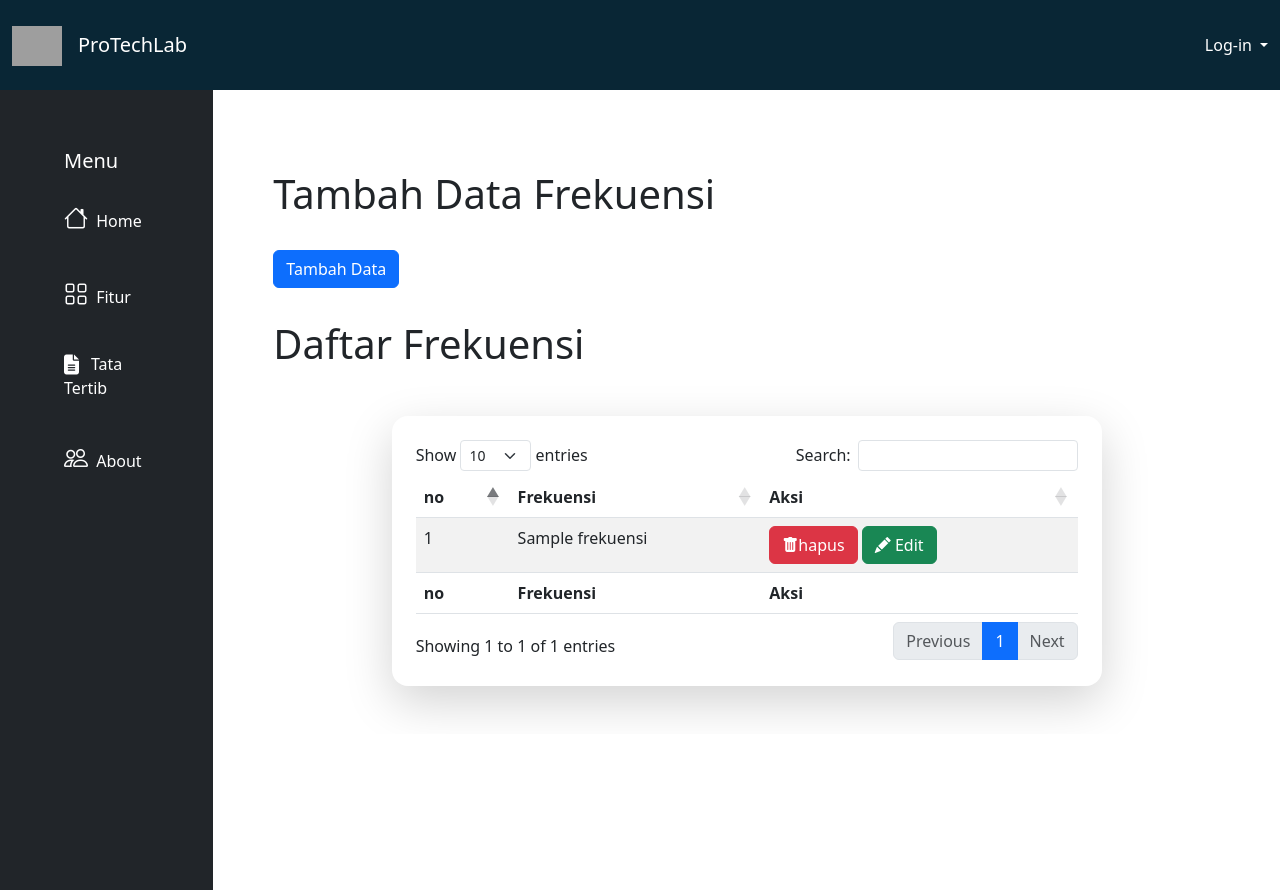
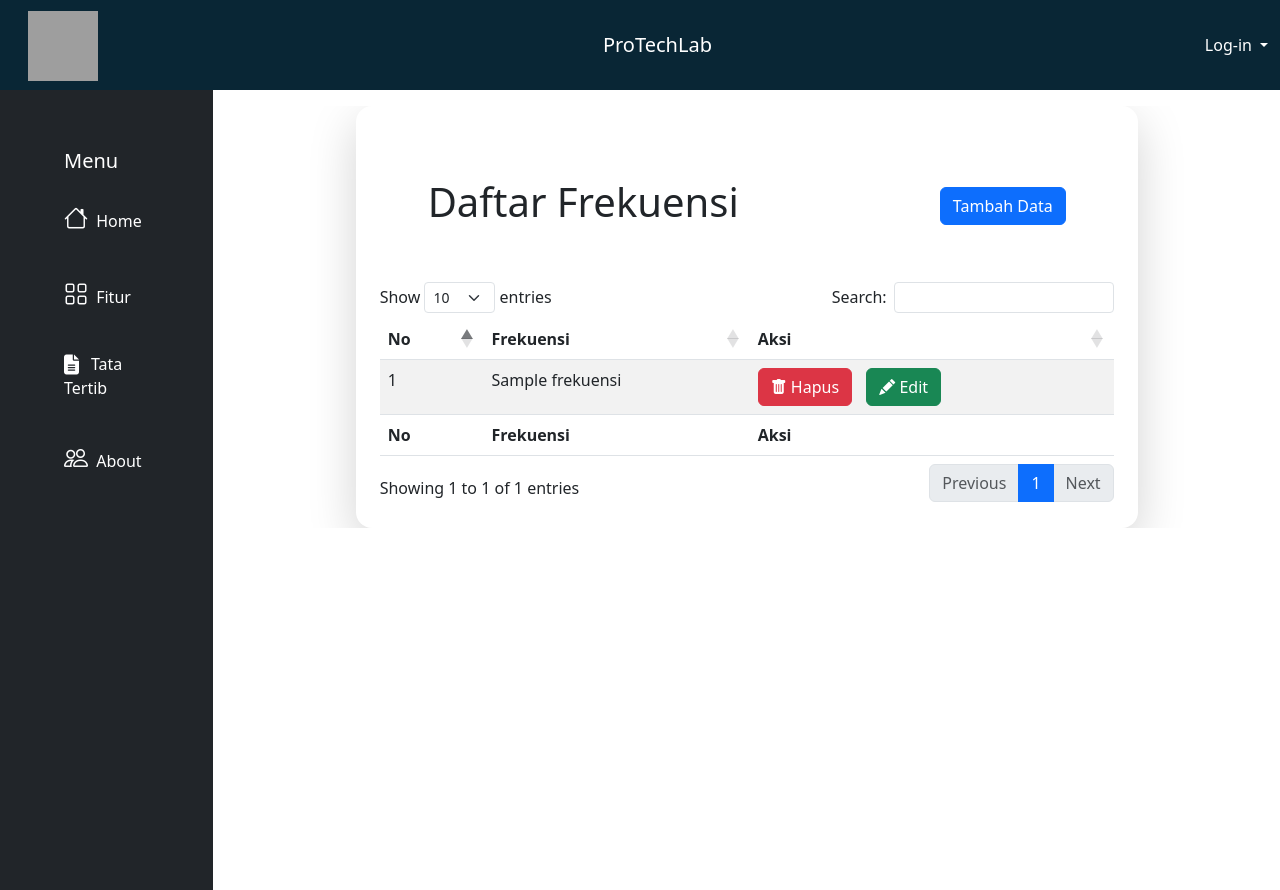
Before and after one commit to ICLabs-Fikom-UMI/ProTechLab-Sistem-Pelanggaran-Praktikan, a PHP site: the page made by app/view/menu/edit.php in a window 1280 px wide. Run offline with PHP 8.4, Linux system fonts and the light colour scheme; the visitor is signed in with stand-in values (Sample User, id 1); the template is opened without the code that fills it: most values are stand-ins (such as "Sample title", 1, 10 or a date in 2020); some libraries are stand-ins or nearby versions; grey boxes are pictures that could not be loaded.

Commit message:
fitur lapor , berhasil input

```diff
--- a/app/view/menu/edit.php
+++ b/app/view/menu/edit.php
@@ -1,29 +1,18 @@
 <!-- views/frekuensi/tambah.php -->
 <div class="overflow-scroll" style="max-height: 85vh; overflow-x: hidden;">
-    <div class="container mt-3 p-5">
-        <h1>Tambah Data Frekuensi</h1>
-        <br>
-        <button type="button" class="btn btn-primary tombolTambahFrekuensi" data-bs-toggle="modal" data-bs-target="#formModalEdit">Tambah
-            Data</button>
-
-        <div class="col py-3  ">
-            <div class="row">
+    <div class="w-75 mx-auto shadow-lg rounded-4 p-4">
         <div class="col-lg-6">
             <?php Flasher::flash() ?>
         </div>
+        <div class="d-flex justify-content-between align-items-center p-5">
+            <h1>Daftar Frekuensi</h1>
+            <button type="button" class="btn btn-primary tombolTambahFrekuensi" data-bs-toggle="modal"
+                data-bs-target="#formModalEdit">Tambah Data</button>
         </div>
-
-
-        </div>
-
-
-        <H1>Daftar Frekuensi </H1>
-
-        <div class="w-75 mx-auto mt-5 shadow-lg rounded-4 p-4">
         <table id="myTable" class="table table-striped" style="width:100%">
             <thead>
                 <tr>
-                        <th>no</th>
+                    <th>No</th>
                     <th>Frekuensi</th>
                     <th>Aksi</th>
                 </tr>
@@ -33,62 +22,53 @@
                 foreach ($data["frekuensi"] as $frekuensi):
                     $no++; ?>
                     <tr>
+                        <td><?= $no; ?></td>
+                        <td><?= $frekuensi["nama_frek"]; ?></td>
                         <td>
-                                <?= $no; ?>
-                            </td>
-                            <td>
-                                <?= $frekuensi["nama_frek"]; ?>
-                            </td>
-                            <td>
-                                <!-- Tambahkan tautan aksi di sini -->
-                                <button
-                                    onclick="location.href='<?= BASEURL; ?>/menu/hapusFrekuensi/<?= $frekuensi['id_frek']; ?>'; return confirm ('yakin?')"
-                                    class="btn btn-danger hapusFrekuensi"> <i class="bi bi-trash-fill"></i>hapus</button>
+                            <button onclick="location.href='<?= BASEURL; ?>/menu/hapusFrekuensi/<?= $frekuensi['id_frek']; ?>'; return confirm ('yakin?')"
+                                class="btn btn-danger hapusFrekuensi" style="margin-right: 10px;">
+                                <i class="bi bi-trash-fill"></i> Hapus
+                            </button>
 
-                                <a href="<?= BASEURL; ?>/menu/ubah/<?= $frekuensi['id_frek']; ?>" class="btn btn-success tampilEdit" data-bs-toggle="modal"
+                            <a href="<?= BASEURL; ?>/menu/ubah/<?= $frekuensi['id_frek']; ?>"
+                                class="btn btn-success tampilEdit" data-bs-toggle="modal"
                                 data-bs-target="#formModalEdit" data-id="<?= $frekuensi['id_frek']; ?>">
                                 <i class="bi bi-pencil-fill"></i> Edit
                             </a>
-
-                                <!-- Anda dapat menambahkan aksi lainnya sesuai kebutuhan -->
                         </td>
                     </tr>
                 <?php endforeach; ?>
             </tbody>
             <tfoot>
                 <tr>
-                        <th>no</th>
-
+                    <th>No</th>
                     <th>Frekuensi</th>
                     <th>Aksi</th>
                 </tr>
             </tfoot>
         </table>
     </div>
+</div>
 
-    </div>
-    <!-- !-- Modal -->
+<!-- Modal -->
 <div class="modal fade" id="formModalEdit" tabindex="-1" aria-labelledby="judul modal" aria-hidden="true">
     <div class="modal-dialog">
         <div class="modal-content">
             <div class="modal-header">
-                    <h1 class="modal-title fs-5" id="judulmodal">Tambah Data </h1>
+                <h1 class="modal-title fs-5" id="judulmodal">Tambah Data</h1>
                 <button type="button" class="btn-close" data-bs-dismiss="modal" aria-label="Close"></button>
             </div>
             <div class="modal-body">
                 <form action="<?= BASEURL; ?>/Menu/tambahFrekuensi" method="post">
                     <input type="hidden" name="id" id="id" value="">
                     <div class="mb-3">
-
-                            <div class="mb-3">
                         <label for="frekuensi" class="form-label">Nama Frekuensi</label>
                         <input type="text" class="form-control mb-2" id="nama_frek" name="nama_frek"
-                                    placeholder="Format =' jurusan_matkul-angka ' (TI_MICRO-1 / SI_WEB-1)">
+                            placeholder="Format ='jurusan_matkul-angka' (TI_MICRO-1 / SI_WEB-1)">
                     </div>
                     <button type="button" class="btn btn-secondary" data-bs-dismiss="modal">Close</button>
                     <button type="submit" class="btn btn-primary">Tambah Data</button>
                 </form>
-
             </div>
         </div>
     </div>
--- a/app/view/templates/footer.php
+++ b/app/view/templates/footer.php
@@ -39,10 +39,19 @@
             </div>
             <div class="modal-body">
 
-                <form action="<?= BASEURL; ?>/menu/lapor/" method="post">
+                <form action="<?= BASEURL; ?>/menu/tambahLaporanLihat/" method="post">
                     <div class="mb-3">
 
+
                         <!--  coba -->
+                        <input type="hidden"  value="<?= $_SESSION["id_user"]; ?>" name="id_user" id="id_user">
+                        <div class="mb-3">
+                            <label for="input pelapor" class="form-label">Pelapor</label>
+                            <input type="text" class="form-control" id="pelapor" name="pelapor"
+                                value="<?= $_SESSION["username"]; ?>">
+                        </div>
+
+
                         <div class="mb-3">
                             <label for="semester" class="form-label">Semester</label>
                             <select class="form-select" id="semester" name="semester">
@@ -52,20 +61,37 @@
                         </div>
 
                         <div class="mb-3">
-                            <label for="input frekuensi" class="form-label">frekuensi</label>
-                            <input type="text" class="form-control" id="frekuensi">
-                        </div>
-
-                        <div class="mb-3">
-                            <label for="input nim" class="form-label">nim</label>
-                            <input type="text" class="form-control" id="nim">
+                            <label for="frekuensi" class="form-label">Frekuensi</label>
+                            <select class="form-select form-select-sm selectpicker" id="id_frek" name="id_frek"
+                                aria-label="Small select example">
+                                <?php foreach ($data['frekuensi'] as $frekuensi): ?>
+                                    <option value="<?= $frekuensi['id_frek']; ?>">
+                                        <?= $frekuensi['nama_frek']; ?>
+                                    </option>
+                                <?php endforeach; ?>
+                            </select>
                         </div>
 
 
                         <div class="mb-3">
-                            <label for="input tempat" class="form-label">tempat</label>
-                            <input type="text" class="form-control" id="tempat">
+                            <label for="input nim" class="form-label">nim</label>
+                            <input type="text" class="form-control" id="nim" name="nim">
                         </div>
+
+
+                        <div class="mb-3">
+                            <label for="tempat" class="form-label">Tempat</label>
+                            <select class="form-select" id="tempat" name="tempat">
+                                <?php
+                                $enumValues = array('Iot', 'Start-Up', 'Comnet', 'Multimedia', 'Computer Vision', 'Data Science', 'Micro', 'Working Space lt 2', 'Working Space lt 1', 'Pelataran Fikom');
+
+                                foreach ($enumValues as $value) {
+                                    echo "<option value=\"$value\">$value</option>";
+                                }
+                                ?>
+                            </select>
+                        </div>
+
 
                         <div class="mb-3">
                             <label for="deskripsi" class="form-label">deskripsi</label>
@@ -74,19 +100,10 @@
 
                         <div class="mb-3">
                             <label for="tanggal" class="form-label">tanggal</label>
-                            <input type="date" class="form-control" id="tanggal" name="tanggal">
+                            <input type="date" class="form-control" id="tgl_laporan" name="tgl_laporan">
                         </div>
 
-                        <div class="mb-3">
-                            <label for="status" class="form-label">status</label>
-                            <select class="form-select form-select-sm" aria-label="Small select example">
-                                <?php foreach ($data['status'] as $status): ?>
-                                    <option value="<?= $status['id_status']; ?>">
-                                        <?= $status['nama_status']; ?>
-                                    </option>
-                                <?php endforeach; ?>
-                            </select>
-                        </div>
+
 
 
 
--- a/app/view/templates/header.php
+++ b/app/view/templates/header.php
@@ -29,17 +29,14 @@
   <nav class="navbar navbar-expand-lg navbar-custom">
     <div class="container-fluid">
       <a class="navbar-brand" href="#">
-        <img src="<?= BASEURL; ?>/img/logo.png" alt="Logo" width="50" height="40" class="d-inline-block align-text-top">
+        <img src="<?= BASEURL; ?>/img/logo.png" alt="Logo" width="70" height="70" class="d-inline-block align-text-top mx-3">
       </a>
-      <a class="navbar-brand text-white" href="<?= BASEURL; ?>/about">ProTechLab</a>
+      <a class="navbar-brand text-white " href="<?= BASEURL; ?>/about">ProTechLab</a>
       <button class="navbar-toggler" type="button" data-bs-toggle="collapse" data-bs-target="#navbarNavAltMarkup"
         aria-controls="navbarNavAltMarkup" aria-expanded="false" aria-label="Toggle navigation">
         <span class="navbar-toggler-icon"></span>
       </button>
-
-      <div class="collapse navbar-collapse justify-content-end" id="navbarNavAltMarkup">
-        <div class="navbar-nav ms-auto">
-          <div class="dropdown">
+      <div class="dropdown">
             <a href="#" class="d-flex align-items-center text-white text-decoration-none dropdown-toggle"
               id="dropdownUser1" data-bs-toggle="dropdown" aria-expanded="false">
               <span class="d-none d-sm-inline mx-1">Log-in</span>
@@ -60,10 +57,9 @@
               </li>
             </ul>
           </div>
-        </div>
-      </div>
     </div>
   </nav>
+
 
   <div class="container-fluid">
     <div class="row flex-nowrap">
```
Also changed, not shown: app/controllers/Menu.php (+38 -0 lines), app/controllers/Tatib.php (+7 -0 lines), app/models/Laporan_model.php (+31 -4 lines), app/view/menu/tindak.php (+13 -6 lines), app/view/tatib/edittatib.php (added, +18 -0 lines). Lines whose indentation alone changed are shown as unchanged.
